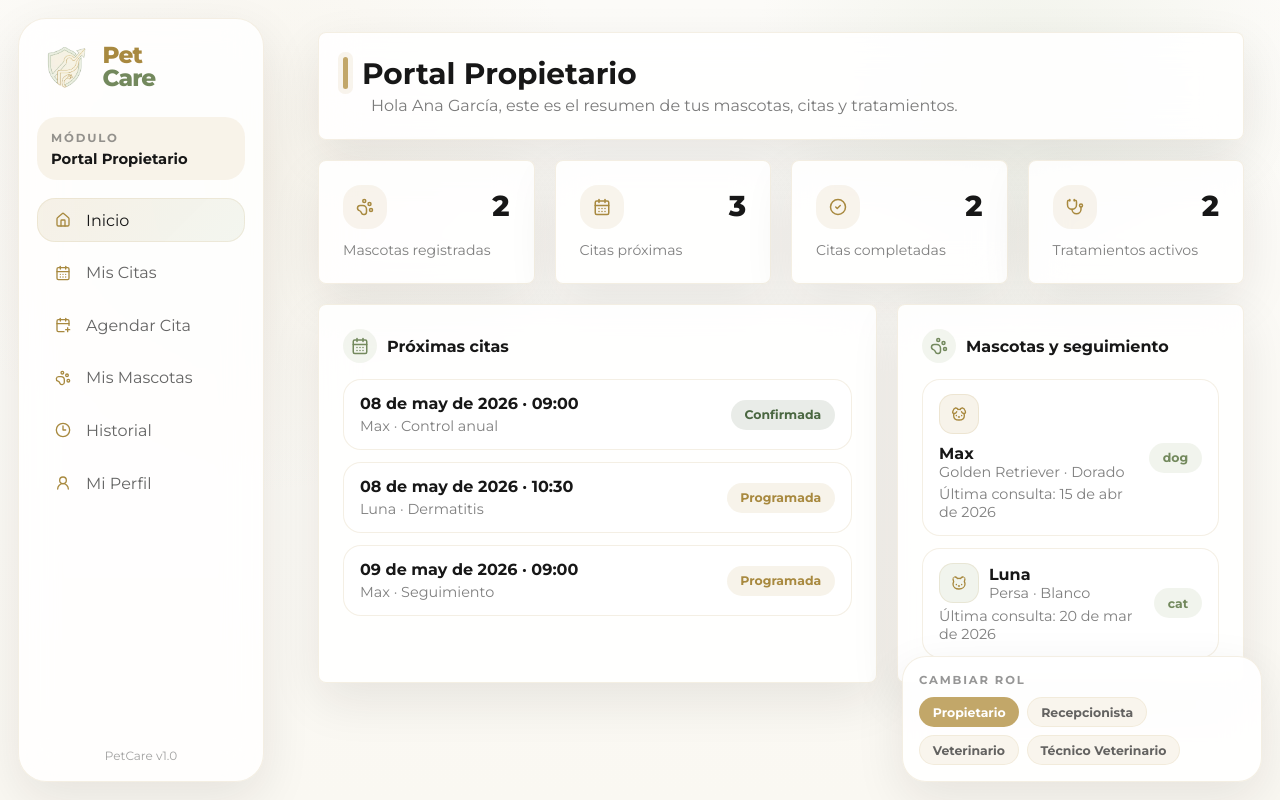
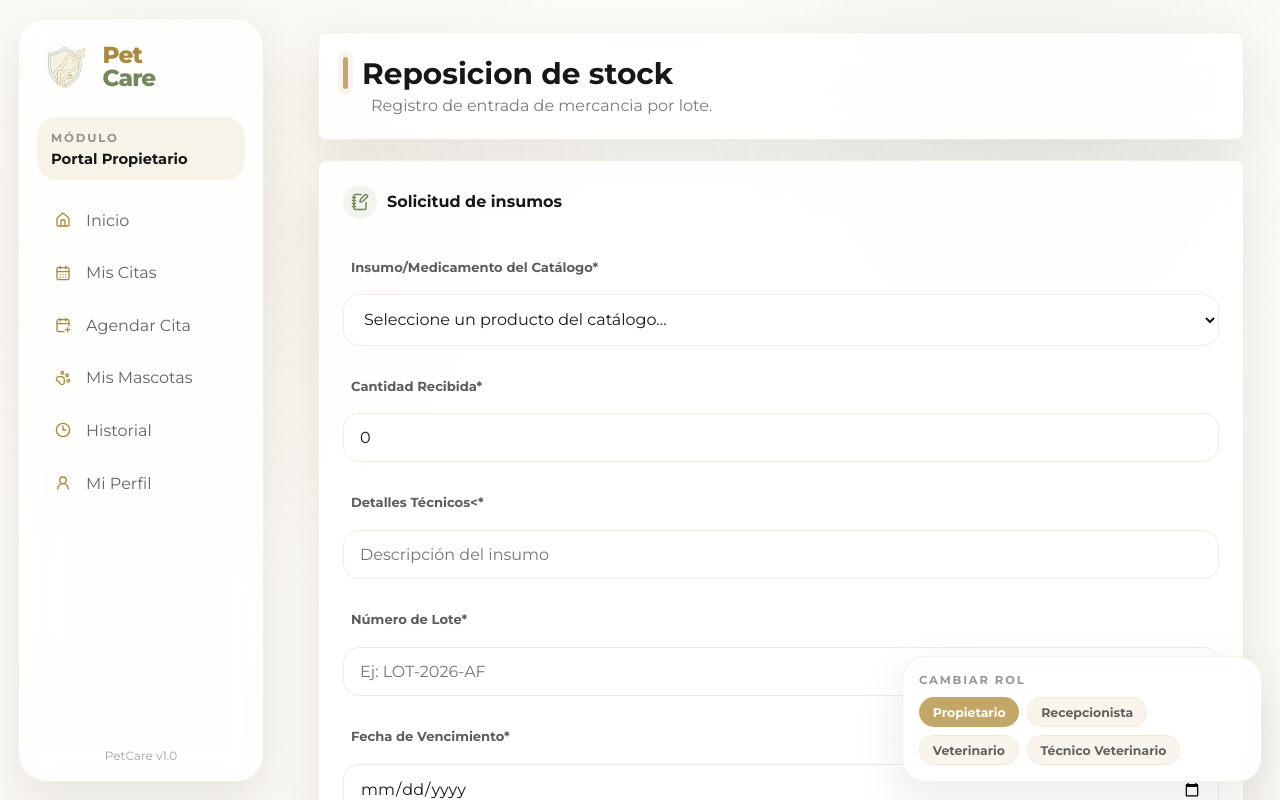
Before and after one commit to PetcareSoftware/frontend1, a Vue app: page /technician/reposition in a window 1280 px wide. Before the commit this address led to /portal/dashboard. Shown: the top 800 px of the page. Built offline with nearby package versions, Linux system fonts and the light colour scheme.

Commit message:
#op 119: anclado de item a la tarea

```diff
--- a/src/config/appTemplate.js
+++ b/src/config/appTemplate.js
@@ -34,6 +34,8 @@ export const appTemplate = {
     ],
     technician: [
       { to: '/technician/inventory', icon: 'clipboard-list', label: 'Catálogo de Insumos' },
+      { to: '/technician/form', icon: 'clipboard-list', label: 'Registrar Insumos' },
+      { to: '/technician/reposition', icon: 'clipboard-plus', label: 'Reposicion de Stock' },
     ]
   },
   roleSwitcher: [
--- /dev/null
+++ b/src/views/technician/RepositionStock.vue
@@ -0,0 +1,106 @@
+<script setup>
+import { ref, computed } from 'vue'
+import PageHeader from '@/components/shared/PageHeader.vue';
+import StatusBadge from '@/components/shared/StatusBadge.vue';
+import DashboardCard from '@/components/shared/DashboardCard.vue';
+import { useAppStore } from '@/stores/useAppStore';
+
+import { vaccines, dewormings, consultations } from '@/data/mockData'
+
+const catalogoInsumos = computed(() => {
+  // Extraemos nombres de vacunas
+  const nombresVacunas = vaccines ? vaccines.map(v => v.name) : []
+  // Extraemos productos de desparasitación
+  const nombresDesparasitantes = dewormings ? dewormings.map(d => d.product) : []
+  // Extraemos nombres de las prescripciones
+  const nombresPrescripciones = consultations ? consultations.flatMap(c =>
+    c.prescriptions ? c.prescriptions.map(p => p.split(' - ')[0]) : []
+  ) : []
+
+  // Unimos todo y quitamos duplicados
+  const listaUnica = [...new Set([...nombresVacunas, ...nombresDesparasitantes, ...nombresPrescripciones])]
+  return listaUnica.sort()
+})
+
+const today = new Date().toISOString().split('T')[0]
+const open = ref(true)
+const alerta = ref(null)
+const form = ref({
+  nombre: '',
+  cantidad: 0,
+  detalles: '',
+  set: '',
+  fechaVencimiento: '',
+  observaciones: ''
+})
+
+function toggle() {
+  open.value = !open.value
+}
+
+function handleSubmit() {
+  // Validación de seguridad para el Criterio de Éxito
+  if (form.value.cantidad <= 0) {
+    alert("Por favor, ingrese una cantidad válida.");
+    return;
+  }
+
+  console.log('REGISTRO EXITOSO:', JSON.parse(JSON.stringify(form.value)))
+  alerta.value = '¡Reposición registrada en inventario!'
+
+  setTimeout(() => (alerta.value = null), 2500)
+
+  Object.assign(form.value, {
+    nombre: '',
+    cantidad: 0,
+    detalles: '',
+    set: '',
+    fechaVencimiento: '',
+    observaciones: ''
+  });
+}
+</script>
+
+<template>
+    <div class="stack">
+    <PageHeader
+        title="Reposicion de stock"
+        subtitle="Registro de entrada de mercancia por lote."
+    />
+<DashboardCard title="Solicitud de insumos" icon="notebook-pen">
+        <form v-show="open" class="stack" style="margin-top: 28px;" @submit.prevent="handleSubmit">
+          <div class="field">
+            <label for="name">Insumo/Medicamento del Catálogo*</label>
+            <select class="input" id="name" v-model="form.nombre" required>
+              <option value="" disabled>Seleccione un producto del catálogo...</option>
+              <option v-for="item in catalogoInsumos" :key="item" :value="item">
+                {{ item }}
+              </option>
+            </select>
+          </div>
+          <div class="field">
+            <label for="cant">Cantidad Recibida*</label>
+            <input class="input" id="cant" v-model="form.cantidad" type="number" min="0" required placeholder="0"/>
+          </div>
+          <div class="field">
+            <label for="detail">Detalles Técnicos<*</label>
+            <input class="input" id="detail" v-model="form.detalles" required placeholder="Descripción del insumo" />
+          </div>
+          <div class="field">
+            <label for="set">Número de Lote*</label>
+            <input class="input" id="set" v-model="form.set" required placeholder="Ej: LOT-2026-AF" />
+          </div>
+          <div class="field">
+            <label for="caducidad">Fecha de Vencimiento*</label>
+            <input class="input" id="caducidad" type="date" v-model="form.fechaVencimiento" :min="today" required />
+          </div>
+          <div class="field">
+            <label for="observaciones">Observaciones de Control*</label>
+            <textarea class="textarea" id="observaciones" v-model="form.observaciones" placeholder="Estado del empaque, temperatura, etc."/>
+          </div>
+          <button class="btn btn--primary" type="submit">Registrar Entrada</button>
+        </form>
+        <p v-if="alerta" class="chip chip--success" style="margin-top: 18px; display:inline-block;">{{ alerta }}</p>
+</DashboardCard>
+</div>
+</template>
--- a/src/views/form.vue
+++ b/src/views/technician/form.vue
@@ -1,22 +1,38 @@
+<script setup>
+import { ref } from 'vue';
+import PageHeader from '@/components/shared/PageHeader.vue';
+import StatusBadge from '@/components/shared/StatusBadge.vue';
+import DashboardCard from '@/components/shared/DashboardCard.vue';
+import { useAppStore } from '@/stores/useAppStore';
+const open = ref(true)
+const alerta = ref(null)
+const form = ref({
+  nombre: '',
+  tipo: '',
+  cantidad: '',
+  umbral: '',
+  observaciones: ''
+})
+
+
+function handleSubmit() {
+  alerta.value = '¡registrado con exito!'
+  // Aquí podrías limpiar el formulario o hacer submit real
+  setTimeout(() => (alerta.value = null), 2500)
+  Object.assign(form.value, { nombre: '', tipo: '', cantidad: '', umbral: '', observaciones: '' });
+}
+</script>
+
 
 <template>
-  <div class="app-shell">
-    <header class="page-header_card" style="margin:30px;">
-        <div>
-          <div class="page-header__title-row">
-            <span class="page-header__accent" style="background: rgb(194, 167, 105); "></span>
-              <h1 class="page-header__title">Registrar Insumos y Medicamentos</h1>
-          </div>
-        <p class="page-header__subtitle">Registro de Insumos para el consultorio.</p>
-      </div>
-    </header>
-    <main>
-      <section class="card" style="max-width: 900px; margin: 40px; align-items: left; justify-content: right;">
-        <div class="section__div" @click="toggle" style="display: flex; justify-content: space-between; align-items: center; cursor: pointer;">
-          <h2 class="section__title">Solicitudes</h2>
-        </div>
-        <form v-show="open" class="stack" style="margin-top: 28px;" @submit.prevent="handleSubmit">
-          <div class="field">
+   <div class="stack">
+    <PageHeader
+        title="Formulario de insumos"
+        subtitle="formulario para el stock de insumos y medicamentos."
+    />
+  <DashboardCard title="Solicitud de insumos" icon="notebook-pen">
+    <form v-show="open" class="stack" style="margin-top: 28px;" @submit.prevent="handleSubmit">
+              <div class="field">
             <label for="nombre">Nombre*</label>
             <input class="input" id="nombre" v-model="form.nombre" required placeholder="Nombre del medicamento o insumo" />
           </div>
@@ -51,27 +67,13 @@
           <button class="btn btn--primary" type="submit">Registrar</button>
         </form>
         <p v-if="alerta" class="chip chip--success" style="margin-top: 18px; border-color: #c2a769; display:inline-block;">{{ alerta }}</p>
-      </section>
-    </main>
+  </DashboardCard>
   </div>
 </template>
 
-<script setup>
-import { ref } from 'vue'
-const open = ref(true)
-const alerta = ref(null)
-const form = ref({
-  nombre: '',
-  tipo: '',
-  cantidad: '',
-  umbral: '',
-  observaciones: ''
-})
+<style>
+label{
+  padding: 12px 8px;
+}
 
-function handleSubmit() {
-  alerta.value = '¡registrado con exito!'
-  // Aquí podrías limpiar el formulario o hacer submit real
-  setTimeout(() => (alerta.value = null), 2500)
-  Object.assign(form.value, { nombre: '', tipo: '', cantidad: '', umbral: '', observaciones: '' });
-}
-</script>
+</style>
```
Also changed, not shown: src/router/index.js (+4 -6 lines).
